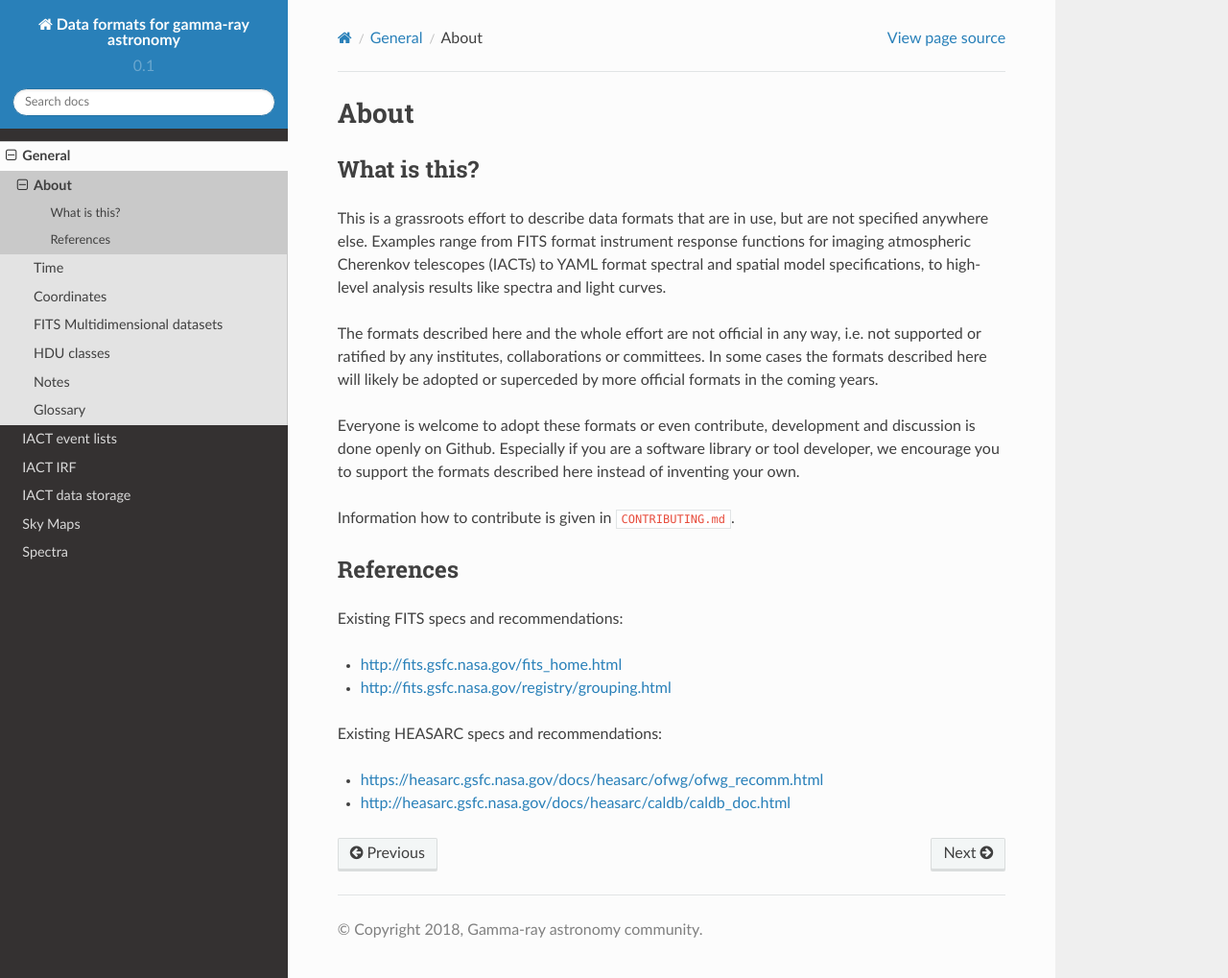
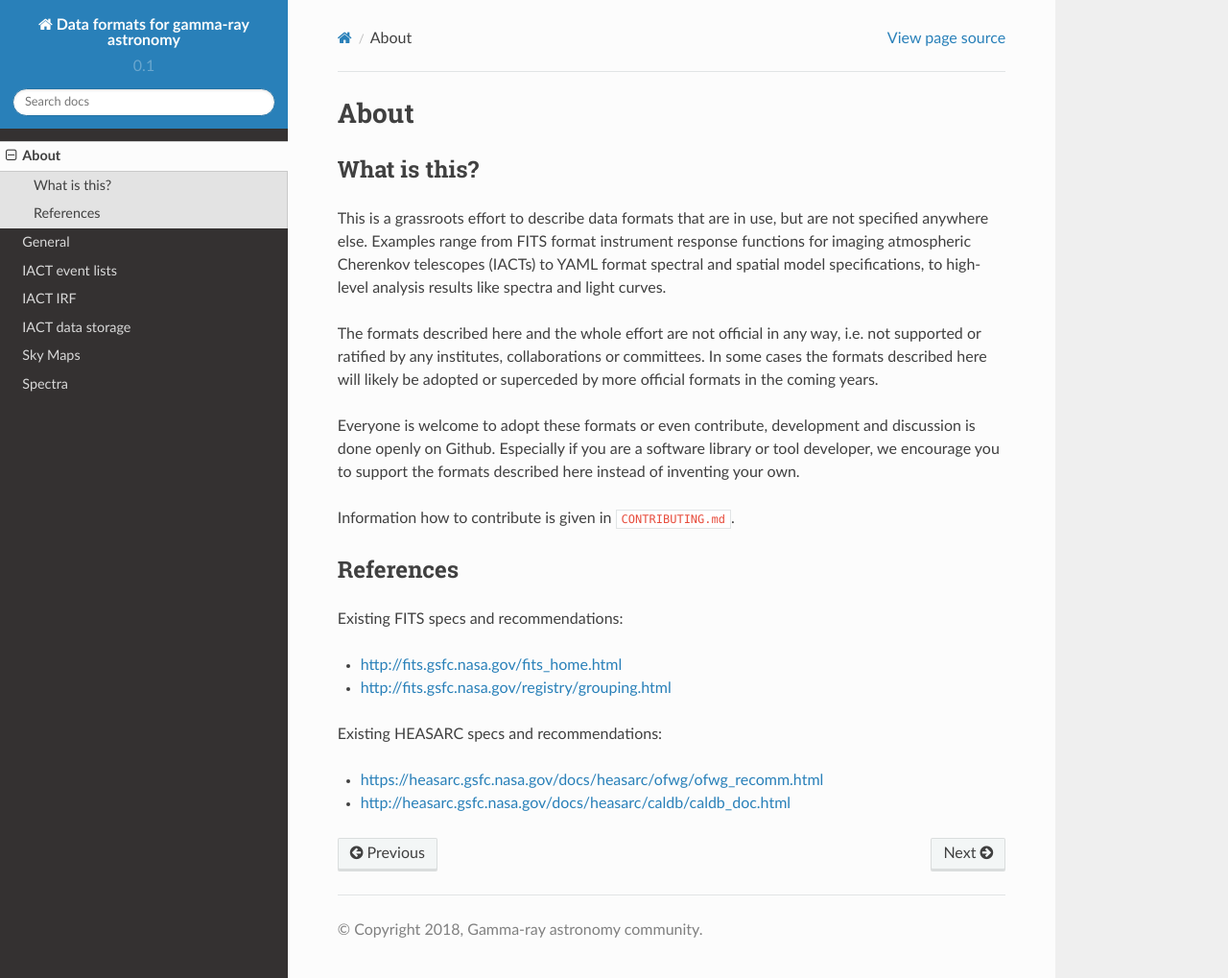
Before and after one commit to open-gamma-ray-astro/gamma-astro-data-formats, a Sphinx documentation site: the page built from source/about.rst, in a window 1280 px wide and 1019 px high. Shown: the whole window at 96% size. Built offline with Sphinx 7.4.7 and the Read the Docs theme 2.0.0, drawn with Linux system fonts in a browser that asks for light colours.

Commit message:
Move general/about to about

```diff
--- a/source/general/about.rst
+++ b/source/about.rst
@@ -1,4 +1,4 @@
-.. include:: ../references.txt
+.. include:: references.txt
 
 .. _about:
 
--- a/source/general/index.rst
+++ b/source/general/index.rst
@@ -19,7 +19,6 @@ It's purpose is two-fold:
 .. toctree::
   :maxdepth: 1
 
-  about
   time
   coordinates
   fits-arrays
--- a/source/index.rst
+++ b/source/index.rst
@@ -15,6 +15,7 @@ Table of contents
 .. toctree::
    :maxdepth: 1
 
+   about
    general/index
    events/index
    irfs/index
```
